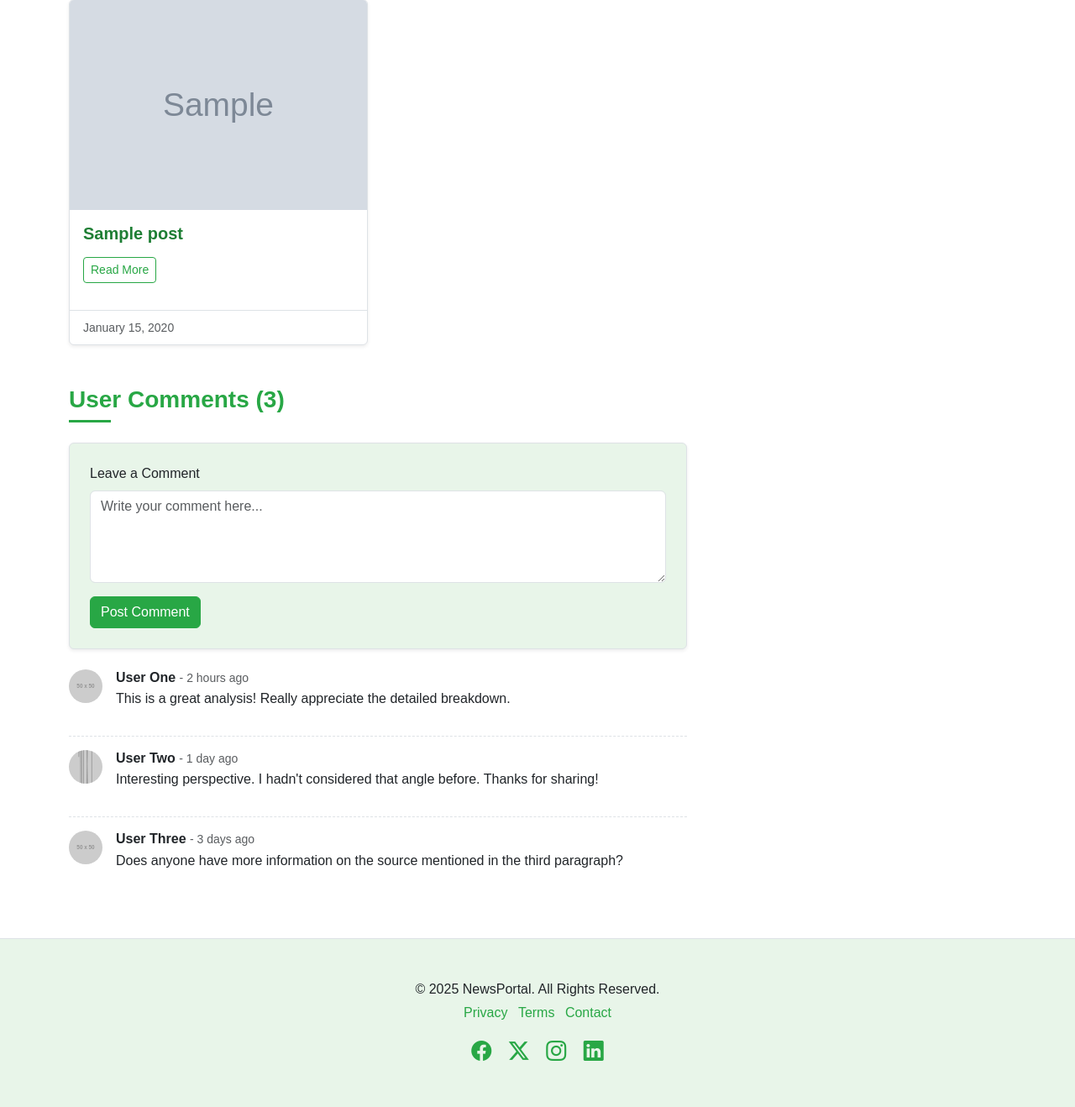
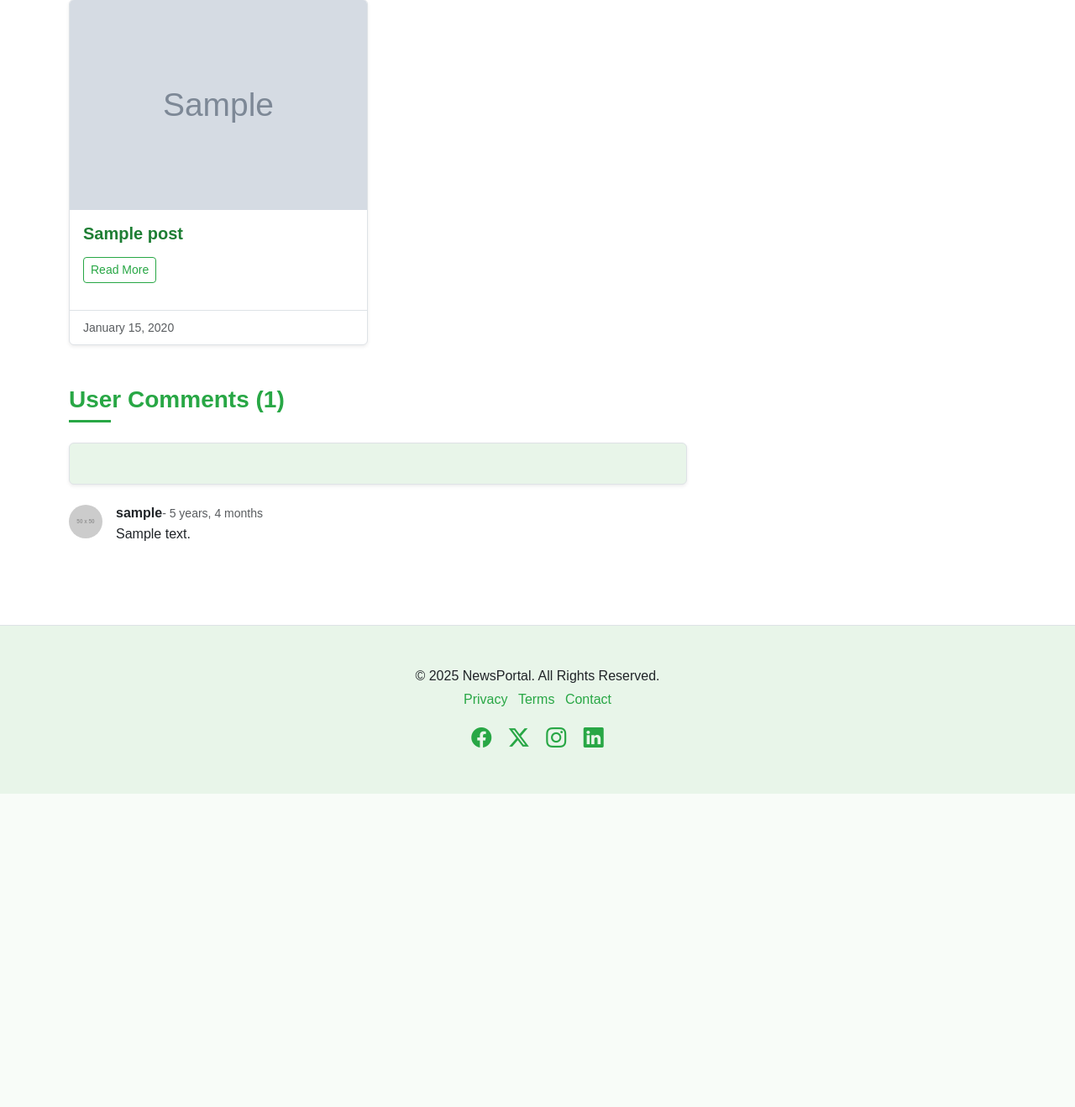
Before and after one commit to Rohan-Gajurel/News-Portal, a Django app: template templates/newsportal/detail/detail.html in a window 1280 px wide. Shown: the part 1097-2415 px from the top of the page at 84% size. After the commit the page ends 2042 px from the top, so only its background shows below. Run offline with Django 5.2, Linux system fonts and the light colour scheme; the template is opened without the code that fills it: most values are stand-ins (such as "Sample title", 1, 10 or a date in 2020); grey boxes marked "Sample" are stand-in pictures; grey boxes labelled with a size stand in for pictures from a placeholder-image service; some libraries are stand-ins or nearby versions.

Commit message:
Comment Section Added

```diff
--- a/newspaper/admin.py
+++ b/newspaper/admin.py
@@ -1,5 +1,5 @@
 from django.contrib import admin
-from newspaper.models import Category,Post,Tag,Advertisment, UserProfile
+from newspaper.models import Category,Post,Tag,Advertisment, UserProfile, Comment
 
 # Register your models here.
 admin.site.register(Post)
@@ -7,3 +7,4 @@ admin.site.register(Tag)
 admin.site.register(Category)
 admin.site.register(Advertisment)
 admin.site.register(UserProfile)
+admin.site.register(Comment)
--- a/newspaper/urls.py
+++ b/newspaper/urls.py
@@ -5,4 +5,5 @@ urlpatterns = [
     path("", views.HomeView.as_view(), name="home"),
     path("post-list/",views.PostListView.as_view(),name="post-list"),
     path("post-detail/<int:pk>", views.PostDetailView.as_view() ,name="post-detail"),
+    path("comment/", views.CommentView.as_view(), name="comment"),
 ]
--- a/templates/newsportal/detail/left/comment_form.html
+++ b/templates/newsportal/detail/left/comment_form.html
@@ -1,14 +1,22 @@
 <h3 class="mb-4 section-title">
-                    <span>User Comments (3)</span>
+    <span>User Comments ({{ post.comment_set.count }})</span>
 </h3>
 <div class="card p-4 shadow-sm mb-4">
     <!-- Comment Form -->
-                    <form>
+     {% if request.user.is_authenticated %}
+    <form action="{% url 'comment' %}" method=" post">
+        {% csrf_token %}
         <div class="mb-3">
             <label for="commentText" class="form-label">Leave a Comment</label>
-                            <textarea class="form-control" id="commentText" rows="4"
-                                placeholder="Write your comment here..."></textarea>
+            <input type="hidden" name="post" value="{{ post.id}}" />
+            <textarea class="form-control"
+            name="content"
+            id="commentText"
+            rows="4"
+            placeholder="Write your comment here..."
+            value="{{ form.content.value|default_if_none:''}}"></textarea>
         </div>
         <button type="submit" class="btn btn-success">Post Comment</button>
     </form>
+    {% endif %}
 </div>
--- a/templates/newsportal/detail/left/comment_list.html
+++ b/templates/newsportal/detail/left/comment_list.html
@@ -1,30 +1,14 @@
 <!-- Existing Comments -->
 <div class="existing-comments">
+    {% for comment in post.comment_set.all %}
     <div class="comment d-flex mb-3">
-                        <img src="https://placehold.co/50/ffc107/333333?text=U1" alt="User 1" class="me-3" />
+        <img src="https://placehold.co/50/ffc107/333333?text={{ comment.user.username|slice:'0:1'|title }}" alt="User 1" class="me-3" />
         <div>
             <h6 class="mb-1 fw-bold">
-                                User One <small class="text-muted fw-normal">- 2 hours ago</small>
+                {{ comment.user.username }}<small class="text-muted fw-normal">- {{ comment.created_at| timesince}}</small>
             </h6>
-                            <p>This is a great analysis! Really appreciate the detailed breakdown.</p>
+            <p>{{ comment.content}}</p>
         </div>
     </div>
-                    <div class="comment d-flex mb-3">
-                        <img src="https://placehold.co/50/0dcaf0/ffffff?text=U2" alt="User 2" class="me-3" />
-                        <div>
-                            <h6 class="mb-1 fw-bold">
-                                User Two <small class="text-muted fw-normal">- 1 day ago</small>
-                            </h6>
-                            <p>Interesting perspective. I hadn't considered that angle before. Thanks for sharing!</p>
+    {% endfor %}
 </div>
-                    </div>
-                    <div class="comment d-flex">
-                        <img src="https://placehold.co/50/fd7e14/ffffff?text=U3" alt="User 3" class="me-3" />
-                        <div>
-                            <h6 class="mb-1 fw-bold">
-                                User Three <small class="text-muted fw-normal">- 3 days ago</small>
-                            </h6>
-                            <p>Does anyone have more information on the source mentioned in the third paragraph?</p>
-                        </div>
-                    </div>
-                </div>
--- a/templates/registration/login.html
+++ b/templates/registration/login.html
@@ -14,7 +14,6 @@
                 method="post"
                 action="{% url 'accounts:login' %}">
                     {% csrf_token %}
-                    <input type="hidden" name="next" value="{{ next }}" />
                     {{ form.as_p }}
                     <button type="submit" class="btn btn-primary">Login</button>
                 </form>
```
Also changed, not shown: newspaper/forms.py (added, +7 -0 lines), newspaper/models.py (+16 -0 lines), newspaper/views.py (+27 -3 lines), db.sqlite3, newspaper/migrations/0007_comment.py (added). Lines whose indentation alone changed are shown as unchanged.
